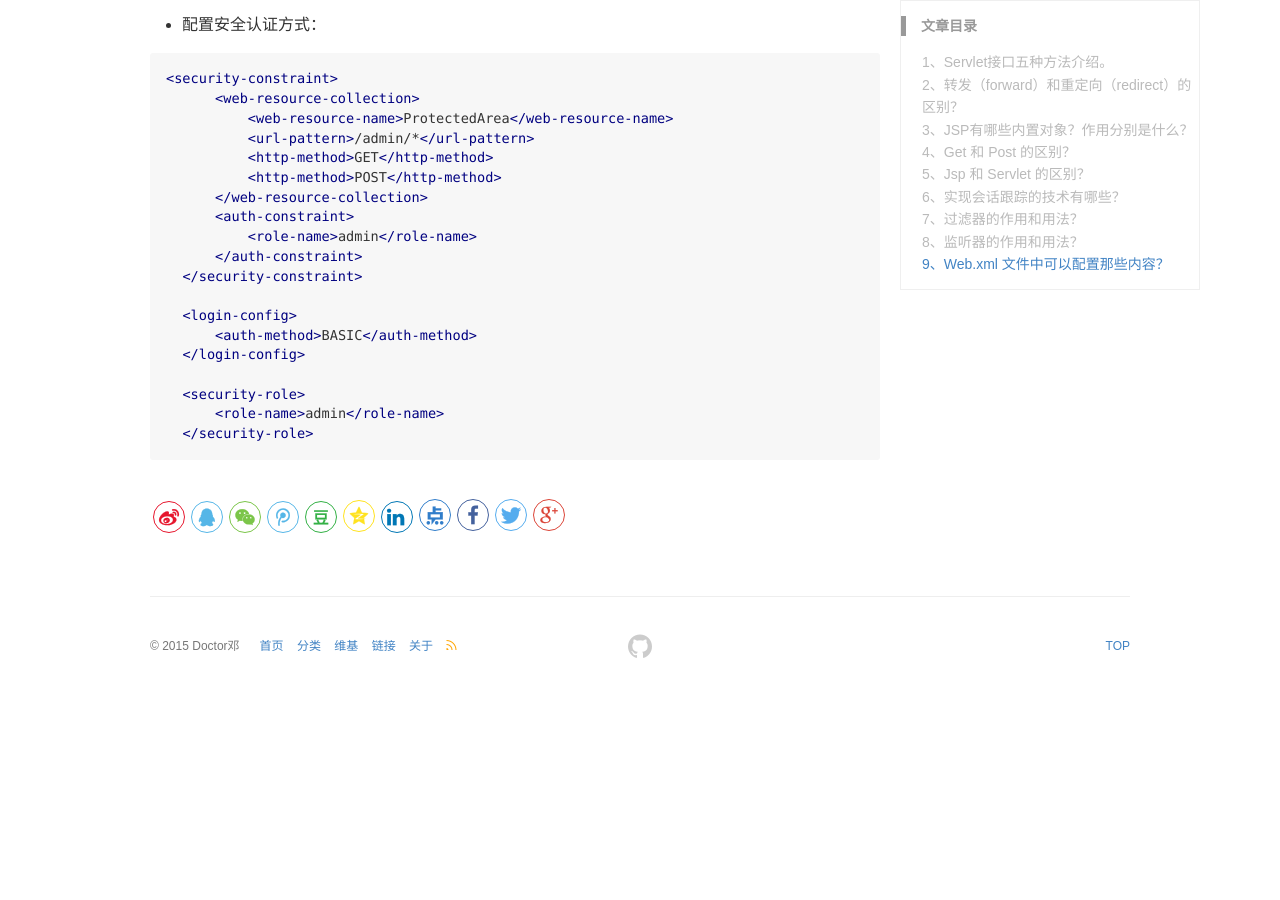
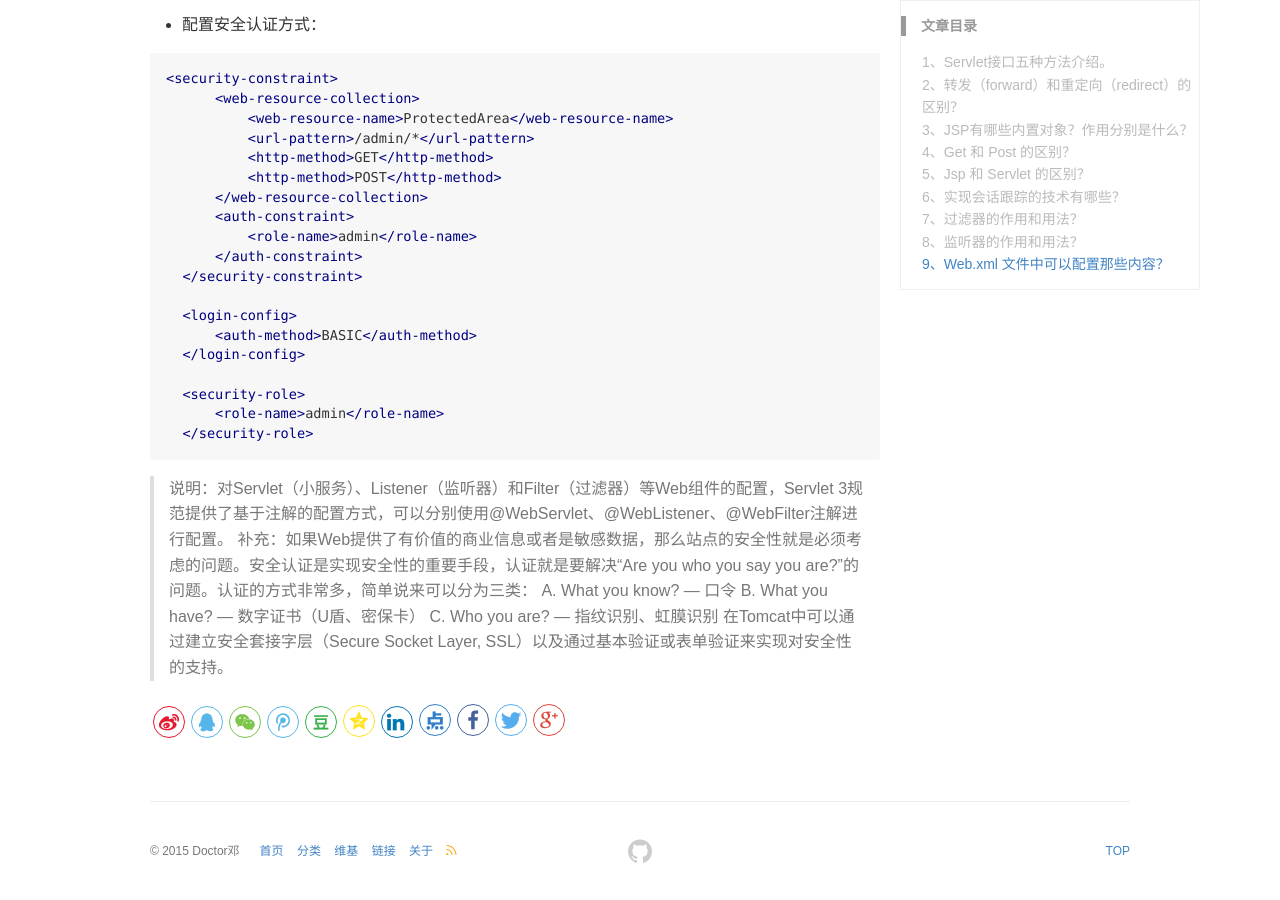
Before and after one commit to DoctorDeng/DoctorDeng.github.io, a Jekyll site: the page built from _posts/2016-09-12-java-面试.md, in a window 1280 px wide and 900 px high, scrolled down 10065 px. Built offline with Jekyll 4.4.1, drawn with Linux system fonts in a browser that asks for light colours; before the commit the page ends 10760 px from its top, so only the background shows below that.

Commit message:
modify file

````diff
--- a/_posts/2016-09-12-java-面试.md
+++ b/_posts/2016-09-12-java-面试.md
@@ -428,3 +428,10 @@ import javax.servlet.http.HttpSessionListener;
       <role-name>admin</role-name>
   </security-role>
 ```
+
+> 说明：对Servlet（小服务）、Listener（监听器）和Filter（过滤器）等Web组件的配置，Servlet 3规范提供了基于注解的配置方式，可以分别使用@WebServlet、@WebListener、@WebFilter注解进行配置。
+补充：如果Web提供了有价值的商业信息或者是敏感数据，那么站点的安全性就是必须考虑的问题。安全认证是实现安全性的重要手段，认证就是要解决“Are you who you say you are?”的问题。认证的方式非常多，简单说来可以分为三类：
+A. What you know? — 口令
+B. What you have? — 数字证书（U盾、密保卡）
+C. Who you are? — 指纹识别、虹膜识别
+在Tomcat中可以通过建立安全套接字层（Secure Socket Layer, SSL）以及通过基本验证或表单验证来实现对安全性的支持。
````
